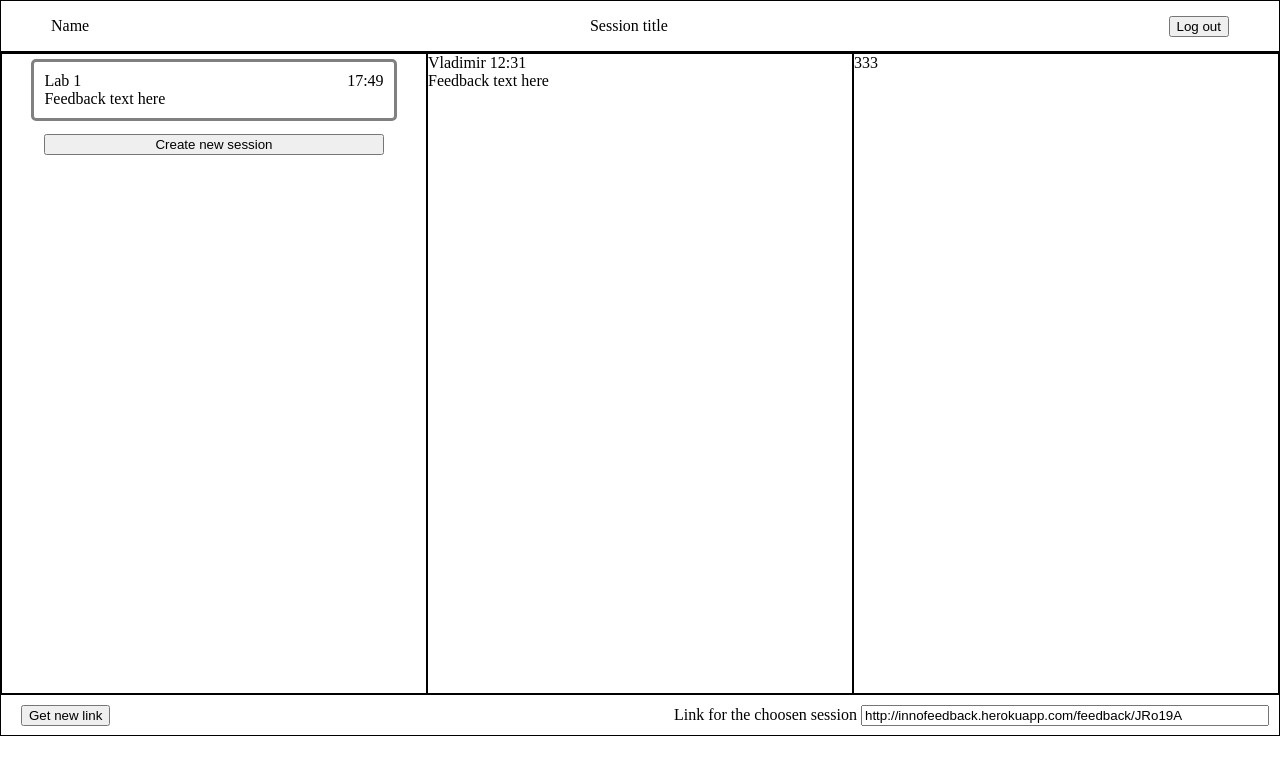
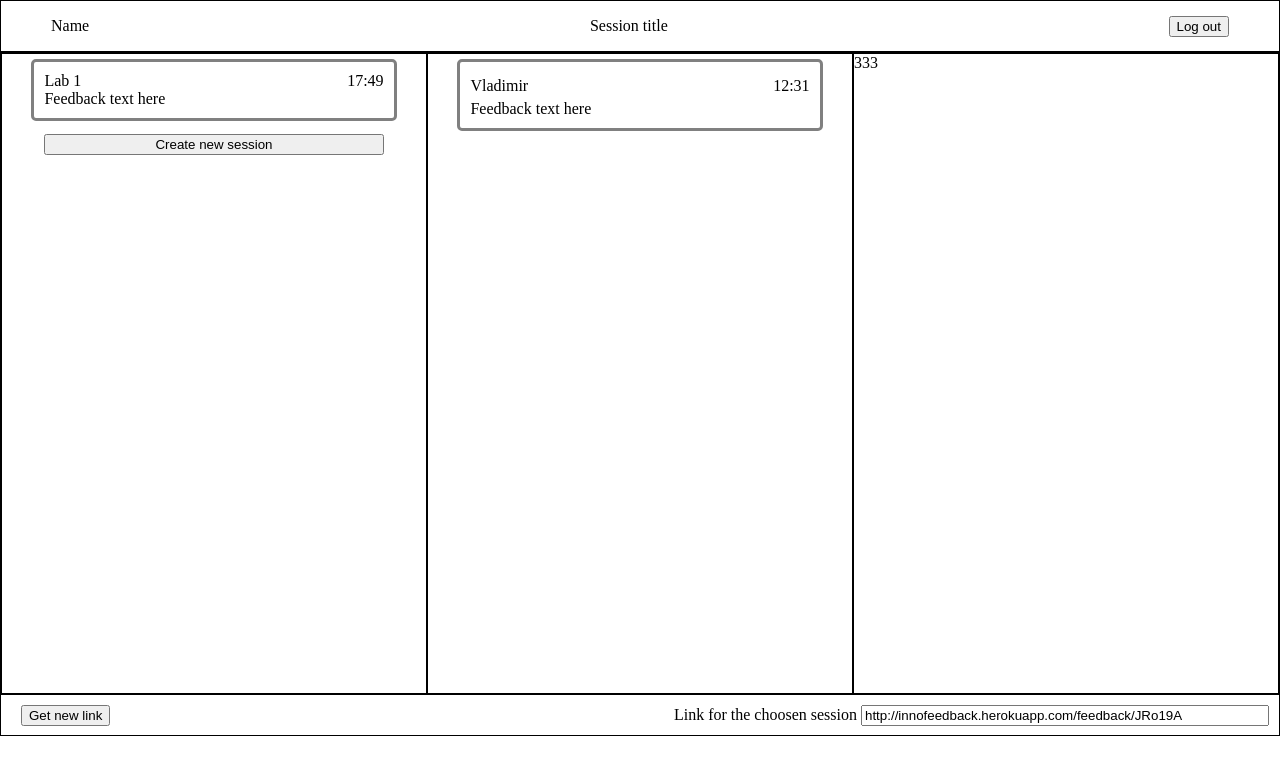
Before and after one commit to InnoSWP/AnonymousFeedback, a website: page dashboard.html in a window 1280 px wide. Drawn offline with Linux system fonts and the light colour scheme.

Commit message:
add css to feedback item

```diff
--- a/dashboard.css
+++ b/dashboard.css
@@ -93,3 +93,20 @@ footer input {
     width: 100%;
     justify-content: space-between;
 }
+
+
+
+
+.feedback-item {
+    width: 80%;
+    margin: 5px auto;
+    border: 3px solid grey;
+    border-radius: 5px;
+    padding: 10px;
+}
+
+.feedback-item-header {
+    display: flex;
+    justify-content: space-between;
+    margin: 5px 0;
+}
```
